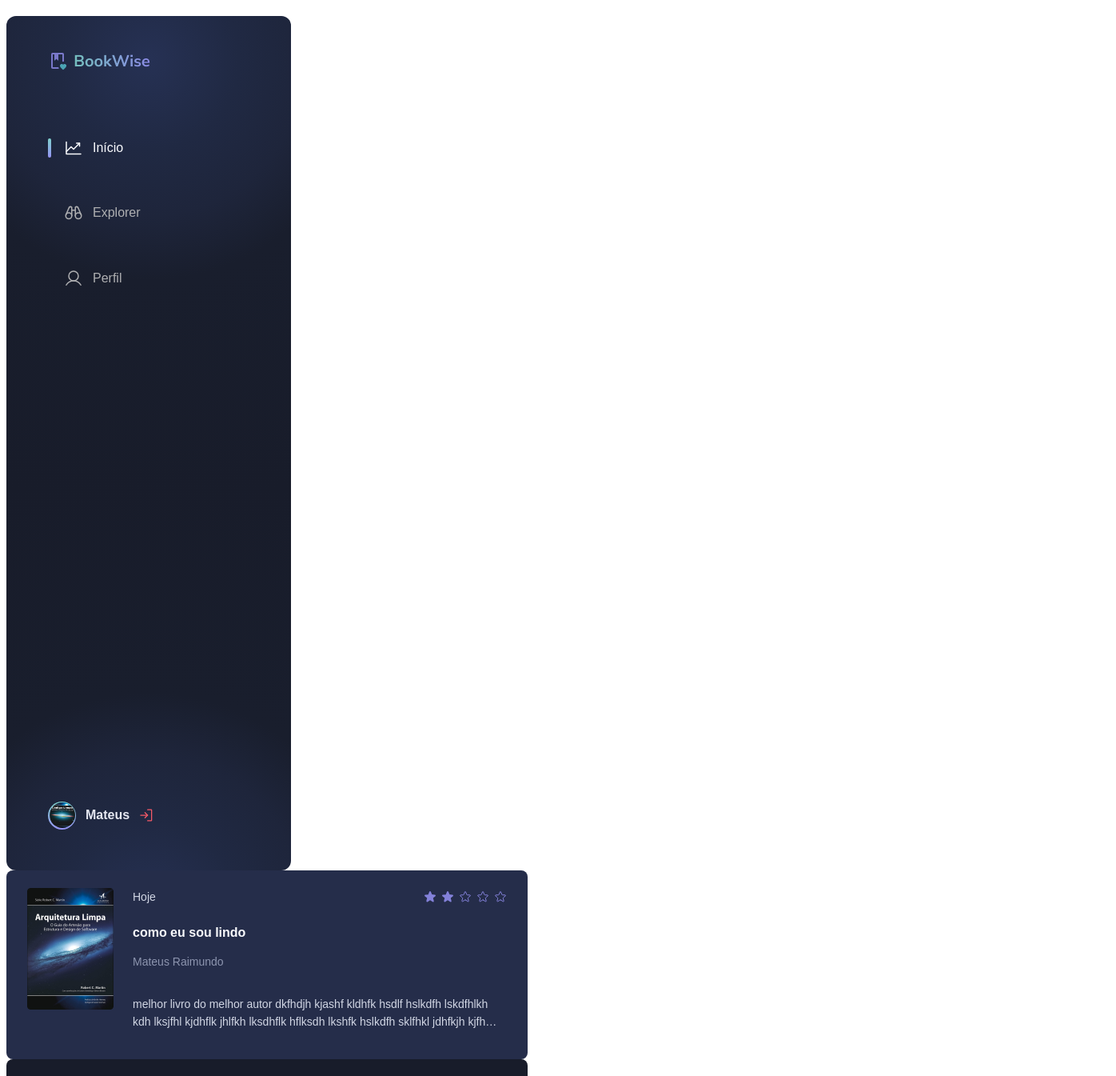
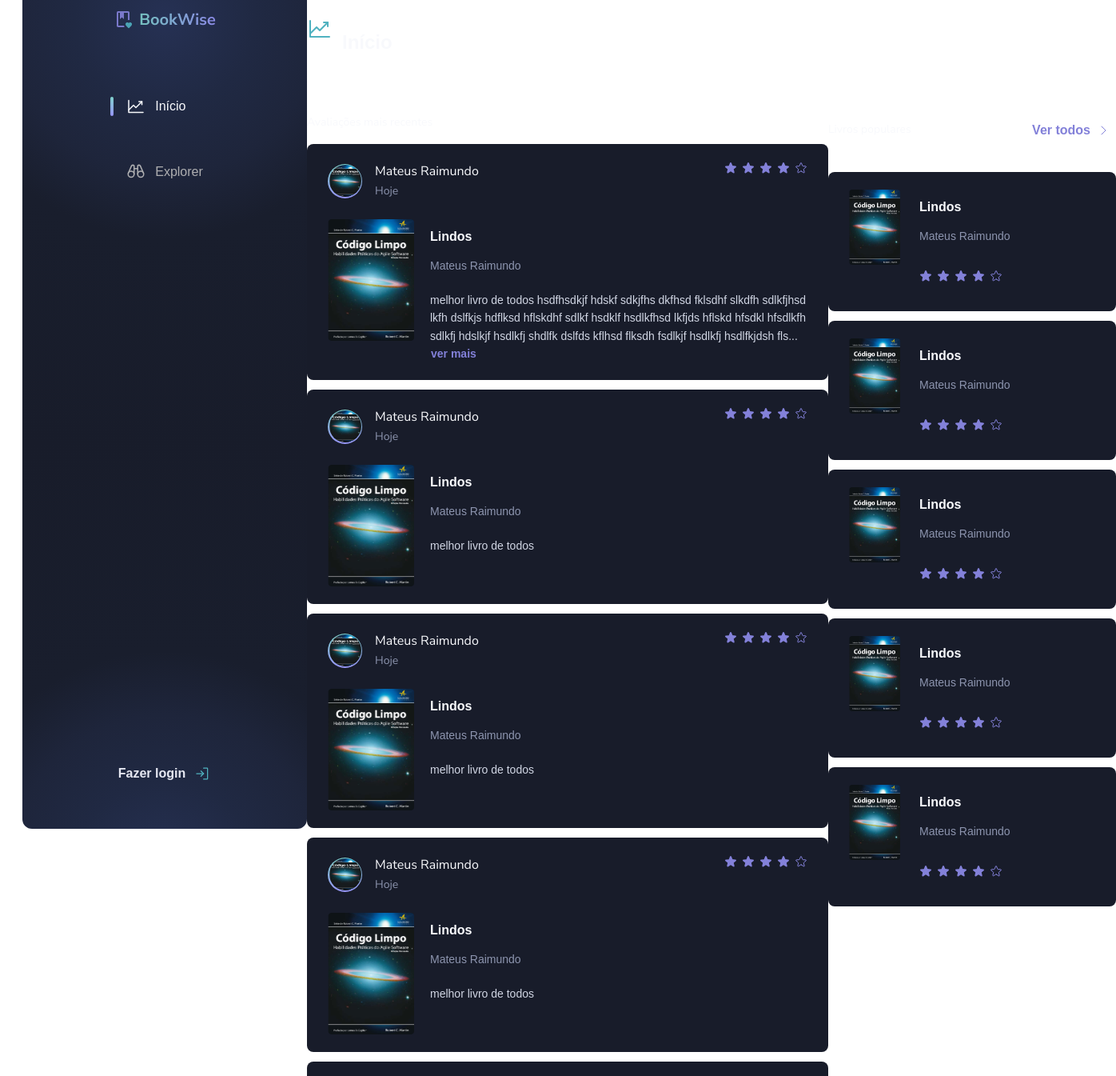
Before and after one commit to mateusrc-dev/bookwise, a Next.js app: page /home in a window 1280 px wide. Shown: the part 60-1405 px from the top of the page at 80% size, 1396 px wide, since content can reach past the window. Built offline with nearby package versions, Linux system fonts and the light colour scheme.

Commit message:
create screen Home

```diff
--- a/src/components/Card/index.tsx
+++ b/src/components/Card/index.tsx
@@ -15,7 +15,7 @@ import {
 import { Star } from "phosphor-react";
 import ImageTest from "../../assets/entendendo-algoritmos.png";
 import { useState } from "react";
-import ShowMore from "react-show-more";
+// import ShowMore from "react-show-more";
 
 type Props = {
   src: StaticImageData;
@@ -26,6 +26,7 @@ type Props = {
   type?: "big" | "small";
   cardWithUser?: boolean;
   userName?: string;
+  userImage?: StaticImageData;
 };
 
 export default function Card({
@@ -37,6 +38,7 @@ export default function Card({
   userName = "Passe a propriedade 'userName' para inserir o nome do usuário!",
   type = "big",
   cardWithUser = false,
+  userImage = ImageTest,
 }: Props) {
   const [showText, setShowText] = useState<boolean>(true);
 
@@ -77,7 +79,7 @@ export default function Card({
               }}
             >
               <Image
-                src={ImageTest}
+                src={userImage}
                 alt="imagem do usuário"
                 width={40}
                 height={40}
@@ -172,21 +174,38 @@ export default function Card({
               <p style={{ marginBottom: "20px" }} className="author">
                 {author}
               </p>
-              {description.length > 262 ? (
+              {description.length > 262 && showText ? (
                 <div
                   style={{
                     display: "flex",
                     flexDirection: "row",
-                    alignItems: "flex-end",
                   }}
                 >
-                  <span className="description">{description}</span>
-                  <ShowMoreText onClick={handleShowMoreText}>
-                    {showText ? "ver mais" : "ver menos"}
-                  </ShowMoreText>
+                  <span className="description">
+                    {description.slice(0, -50)}...{" "}
+                    {showText && (
+                      <ShowMoreText onClick={handleShowMoreText}>
+                        ver mais
+                      </ShowMoreText>
+                    )}
+                  </span>
                 </div>
               ) : (
-                <p className="description">{description}</p>
+                <span
+                  className="description"
+                  style={{
+                    display: "flex",
+                    alignItems: "flex-end",
+                    flexDirection: "column",
+                  }}
+                >
+                  {description}{" "}
+                  {!showText && (
+                    <ShowMoreText onClick={handleShowMoreText}>
+                      ver menos
+                    </ShowMoreText>
+                  )}
+                </span>
               )}
             </DetailsBookWithUser>
           </DetailsColumn>
--- a/src/components/Card/styles.ts
+++ b/src/components/Card/styles.ts
@@ -144,9 +144,6 @@ export const BodyWithUser = styled("div", {
 });
 
 export const ShowMoreText = styled("a", {
-  position: "absolute",
-  bottom: "0px",
-  right: "10px",
   whiteSpace: "nowrap",
   cursor: "pointer",
   borderWidth: "1px",
--- a/src/components/Menu/styles.ts
+++ b/src/components/Menu/styles.ts
@@ -4,7 +4,7 @@ import Link from "next/link";
 export const MenuContainer = styled("div", {
   display: "flex",
   flexDirection: "column",
-  alignItems: "flex-start",
+  alignItems: "center",
   padding: "2.5rem 3.25rem",
   width: "15.75rem",
   height: "61.75rem",
--- a/src/pages/home.tsx
+++ b/src/pages/home.tsx
@@ -1,56 +1,247 @@
-import Card from "@/components/Card";
-import Close from "@/components/Close";
-import Input from "@/components/Input";
-import Link from "@/components/Link";
-import Navigation from "@/components/Navigation";
-import Tag from "@/components/Tag";
-import ImageBookText from "../assets/arquitetura-limpa.png";
 import Menu from "@/components/Menu";
 import ImageTest from "../assets/codigo-limpo.png";
+import {
+  BodyContainer,
+  ContentContainer,
+  FirstColumn,
+  HeaderHome,
+  HomeContainer,
+  SecondColumn,
+} from "@/styles/pages/home";
+import { ChartLineUp } from "phosphor-react";
+import Link from "@/components/Link";
+import Card from "@/components/Card";
+import ImageText from "../assets/arquitetura-limpa.png";
+import { useState } from "react";
 
 export default function Home() {
+  const [loggedInUser, setLoggedInUser] = useState<boolean>(false);
+
   return (
+    <HomeContainer>
+      <div style={{ padding: "1.25rem 0 1.25rem 1.25rem" }}>
+        {loggedInUser ? (
+          <Menu avatarUser={ImageTest} nameUser="Mateus" loggedInUser={true} />
+        ) : (
+          <Menu />
+        )}
+      </div>
+      <BodyContainer>
+        <ContentContainer>
+          <FirstColumn>
+            <HeaderHome style={{ marginTop: "4.5rem", marginBottom: "2.5rem" }}>
+              <ChartLineUp size={32} color={"#50B2C0"} />
+              <h1>Início</h1>
+            </HeaderHome>
+            {loggedInUser && (
               <>
-      <h1>Home</h1>
-      <Menu avatarUser={ImageTest} nameUser="Mateus" loggedInUser={true} />
+                <div
+                  style={{
+                    display: "flex",
+                    alignItems: "center",
+                    justifyContent: "space-between",
+                    marginBottom: "1rem",
+                  }}
+                >
+                  <h3
+                    style={{
+                      fontFamily: "Nunito Sans",
+                      fontWeight: 400,
+                      fontSize: "14px",
+                      lineHeight: "160%",
+                      color: "#F8F9FC",
+                    }}
+                  >
+                    Sua última leitura
+                  </h3>
+                  <Link direction="right" title="Ver todos" Color="blue" />
+                </div>
                 <Card
-        src={ImageBookText}
-        assessment={2}
+                  nameBook="Lindos"
+                  assessment={4}
                   author="Mateus Raimundo"
-        description="melhor livro do melhor autor dkfhdjh kjashf kldhfk hsdlf hslkdfh lskdfhlkh kdh lksjfhl kjdhflk jhlfkh lksdhflk hflksdh lkshfk hslkdfh sklfhkl jdhfkjh kjfh klshflk hfklsh dj"
-        nameBook="como eu sou lindo"
+                  description="melhor livro de todos"
+                  src={ImageText}
+                />
+              </>
+            )}
+            <h3
+              style={{
+                marginBottom: "1rem",
+                marginTop: loggedInUser ? "2.5rem" : "3.5rem",
+                fontFamily: "Nunito Sans",
+                fontWeight: 400,
+                fontSize: "14px",
+                lineHeight: "160%",
+                color: "#F8F9FC",
+              }}
+            >
+              Avaliações mais recentes
+            </h3>
+            <div
+              style={{
+                display: "flex",
+                alignItems: "center",
+                gap: "0.75rem",
+                flexDirection: "column",
+              }}
+            >
+              <Card
+                nameBook="Lindos"
+                assessment={4}
+                author="Mateus Raimundo"
+                cardWithUser={true}
+                userName="Mateus Raimundo"
+                description="melhor livro de todos hsdfhsdkjf hdskf sdkjfhs dkfhsd fklsdhf slkdfh sdlkfjhsd lkfh dslfkjs hdflksd hflskdhf sdlkf hsdklf hsdlkfhsd lkfjds hflskd hfsdkl hfsdlkfh sdlkfj hdslkjf hsdlkfj shdlfk dslfds kflhsd flksdh fsdlkjf hsdlkfj hsdlfkjdsh flsdh fldskj hfsdlkjf hsdlkfj sdkl fhdskjf dskljfhs k"
+                src={ImageTest}
+                userImage={ImageTest}
               />
               <Card
-        src={ImageBookText}
-        assessment={3}
+                nameBook="Lindos"
+                assessment={4}
                 author="Mateus Raimundo"
-        description="eu sou lindo vc é lindo nós somos lindos todo mundo é lindo, o planeta terra é lindo, o universo é lindo, a infinitude é linda, LINDO, eu sou lindo vc é lindo nós somos lindos todo mundo é lindo, o planeta terra é lindo, o universo é lindo, a infinitude é linda, LINDO, eu sou lindo vc é lindo nós somos lindos todo mundo é lindo, o planeta terra é lindo, o universo é lindo, a infinitude é linda, "
-        nameBook="como eu sou lindo"
                 cardWithUser={true}
-        userName="Mateus"
+                userName="Mateus Raimundo"
+                description="melhor livro de todos"
+                src={ImageTest}
+                userImage={ImageTest}
               />
               <Card
-        src={ImageBookText}
+                nameBook="Lindos"
                 assessment={4}
                 author="Mateus Raimundo"
+                cardWithUser={true}
+                userName="Mateus Raimundo"
+                description="melhor livro de todos"
+                src={ImageTest}
+                userImage={ImageTest}
+              />
+              <Card
+                nameBook="Lindos"
+                assessment={4}
+                author="Mateus Raimundo"
+                cardWithUser={true}
+                userName="Mateus Raimundo"
+                description="melhor livro de todos"
+                src={ImageTest}
+                userImage={ImageTest}
+              />
+              <Card
+                nameBook="Lindos"
+                assessment={4}
+                author="Mateus Raimundo"
+                cardWithUser={true}
+                userName="Mateus Raimundo"
+                description="melhor livro de todos"
+                src={ImageTest}
+                userImage={ImageTest}
+              />
+              <Card
+                nameBook="Lindos"
+                assessment={4}
+                author="Mateus Raimundo"
+                cardWithUser={true}
+                userName="Mateus Raimundo"
+                description="melhor livro de todos"
+                src={ImageTest}
+                userImage={ImageTest}
+              />
+              <Card
+                nameBook="Lindos"
+                assessment={4}
+                author="Mateus Raimundo"
+                cardWithUser={true}
+                userName="Mateus Raimundo"
+                description="melhor livro de todos"
+                src={ImageTest}
+                userImage={ImageTest}
+              />
+            </div>
+          </FirstColumn>
+          <SecondColumn>
+            <HeaderHome
+              style={{
+                visibility: "hidden",
+                marginTop: "4.5rem",
+                marginBottom: "2.5rem",
+              }}
+            >
+              <ChartLineUp size={32} color={"#50B2C0"} />
+              <h1>Início</h1>
+            </HeaderHome>
+            <div
+              style={{
+                display: "flex",
+                alignItems: "center",
+                justifyContent: "space-between",
+                marginBottom: "1rem",
+              }}
+            >
+              <h3
+                style={{
+                  fontFamily: "Nunito Sans",
+                  fontWeight: 400,
+                  fontSize: "14px",
+                  lineHeight: "160%",
+                  color: "#F8F9FC",
+                }}
+              >
+                Livros populares
+              </h3>
+              <Link direction="right" title="Ver todos" Color="blue" />
+            </div>
+            <div
+              style={{
+                display: "flex",
+                alignItems: "center",
+                gap: "0.75rem",
+                flexDirection: "column",
+              }}
+            >
+              <Card
+                nameBook="Lindos"
+                assessment={4}
+                author="Mateus Raimundo"
+                description="melhor livro de todos"
+                src={ImageTest}
                 type="small"
-        nameBook="como eu sou lindo"
               />
-      <div style={{ display: "flex", marginTop: "100px" }}>
-        <Tag title="Computação" />
-        <Tag title="Sou lindo" />
-        <Tag title="todos somos lindos" />
+              <Card
+                nameBook="Lindos"
+                assessment={4}
+                author="Mateus Raimundo"
+                description="melhor livro de todos"
+                src={ImageTest}
+                type="small"
+              />
+              <Card
+                nameBook="Lindos"
+                assessment={4}
+                author="Mateus Raimundo"
+                description="melhor livro de todos"
+                src={ImageTest}
+                type="small"
+              />
+              <Card
+                nameBook="Lindos"
+                assessment={4}
+                author="Mateus Raimundo"
+                description="melhor livro de todos"
+                src={ImageTest}
+                type="small"
+              />
+              <Card
+                nameBook="Lindos"
+                assessment={4}
+                author="Mateus Raimundo"
+                description="melhor livro de todos"
+                src={ImageTest}
+                type="small"
+              />
             </div>
-      <div style={{ display: "flex" }}>
-        <Input placeholder="oie" />
-        <Input placeholder="teste" />
-      </div>
-      <Navigation title="Início" />
-      <Navigation title="teste 2" selected={true} />
-      <Close />
-      <Close icon="checked" />
-      <Close withBackground={false} />
-      <Link title="clica, aqui é um link!" Color="blue" direction="right" />
-    </>
+          </SecondColumn>
+        </ContentContainer>
+      </BodyContainer>
+    </HomeContainer>
   );
 }
--- /dev/null
+++ b/src/styles/pages/home.ts
@@ -0,0 +1,40 @@
+import { styled } from "..";
+
+export const HomeContainer = styled("div", {
+  display: "flex",
+  width: "100%",
+  flexDirection: "row",
+  alignItems: "flex-start",
+});
+
+export const BodyContainer = styled("div", {
+  display: "flex",
+  width: "100%",
+  flexDirection: "column",
+  alignItems: "flex-start",
+});
+
+export const HeaderHome = styled("div", {
+  display: "flex",
+  flexDirection: "row",
+  gap: "$3",
+  h1: {
+    fontFamily: "$default",
+    fontWeight: "$bold",
+    fontSize: "$2xl",
+    lineHeight: "$short",
+    color: "$gray100",
+  },
+});
+
+export const ContentContainer = styled("div", {
+  display: "flex",
+  flexDirection: "row",
+  width: "100%",
+  alignItems: "flex-start",
+  justifyContent: "space-around",
+});
+
+export const FirstColumn = styled("div", {});
+
+export const SecondColumn = styled("div", {});
```
Lines whose indentation alone changed are shown as unchanged.
